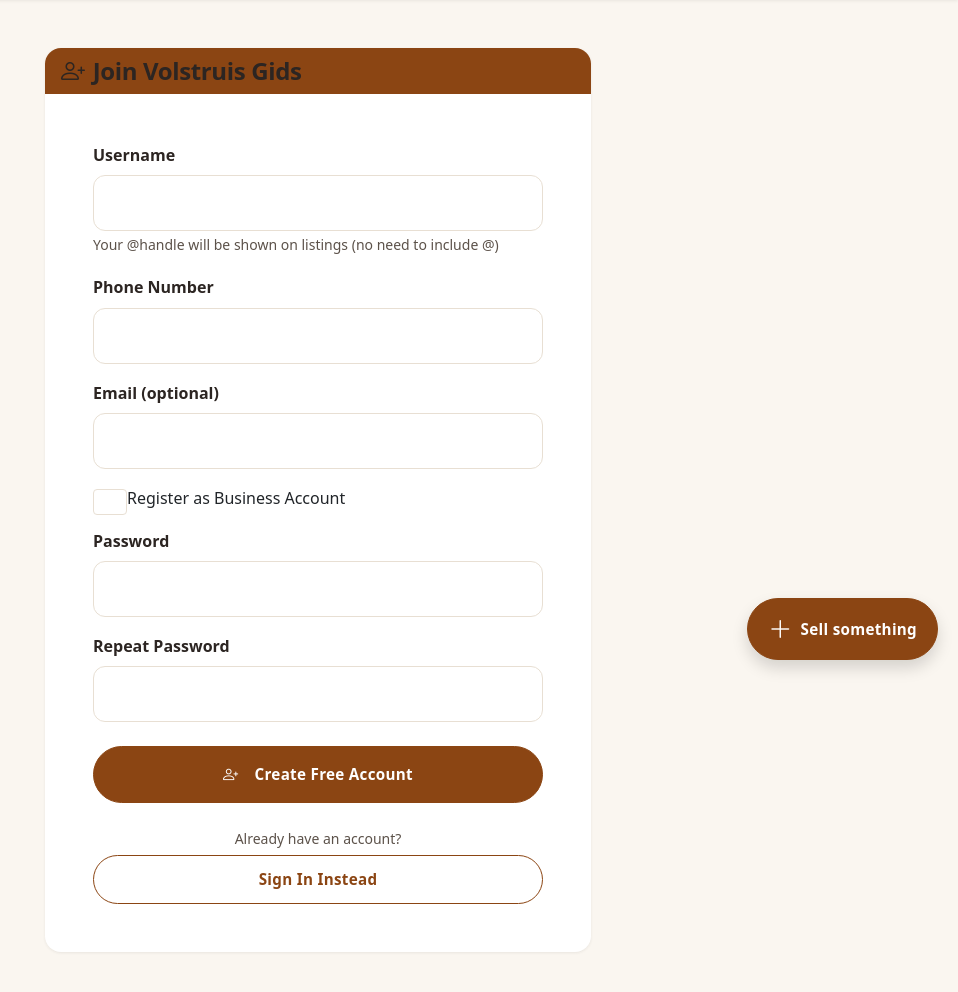
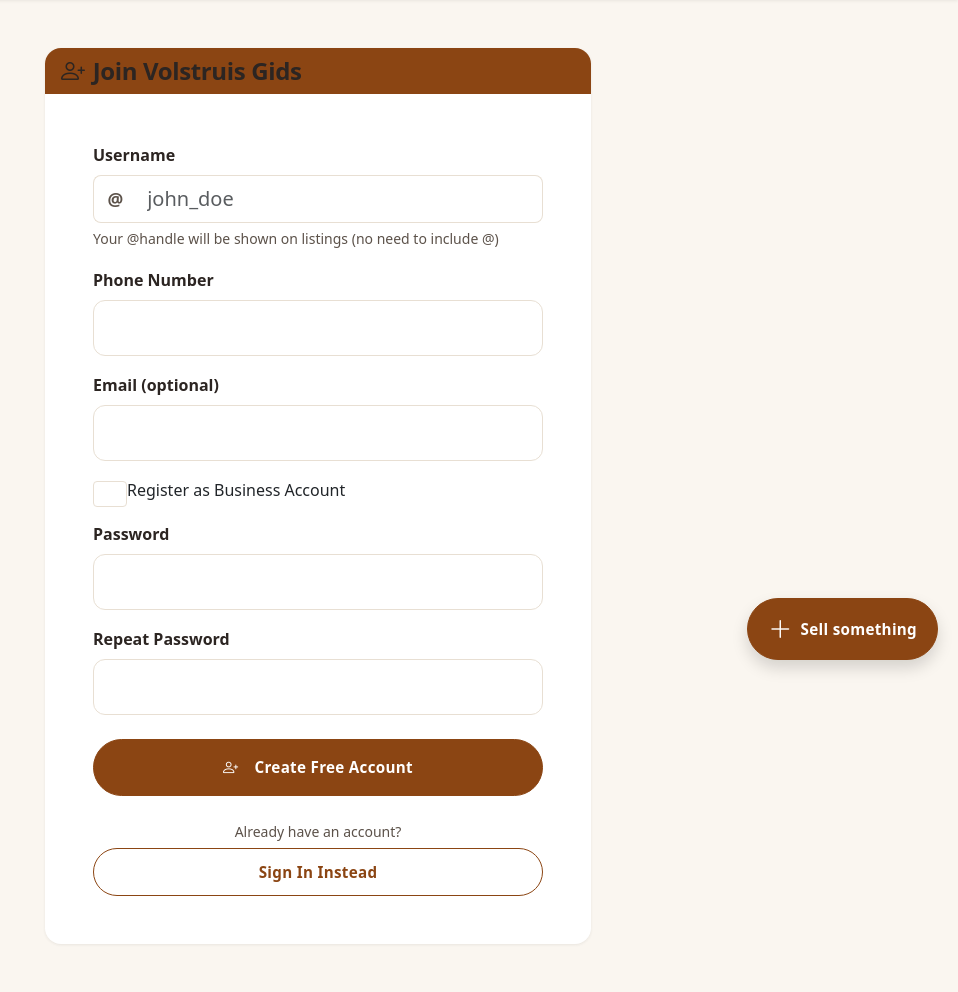
Before and after one commit to MarketExpander99/VolstruisGids, a Flask app: page /auth/register in a window 1280 px wide. Shown: the part 60-1052 px from the top of the page, without its empty margins (322-1280 px from the left). Run offline with Flask 3, Linux system fonts and the light colour scheme.

Commit message:
usrenmaehandling

```diff
--- a/app/blueprints/admin/routes.py
+++ b/app/blueprints/admin/routes.py
@@ -94,9 +94,9 @@
     pw_form = PasswordResetForm()
     credit_form = CreditAdjustForm()
 
-    # Prefill current username for change form display
+    # Prefill current username for change form display (strip legacy leading @ for clean @-prefix UX)
     if request.method == 'GET':
-        username_form.new_username.data = user.username
+        username_form.new_username.data = (user.username or '').lstrip('@')
 
     temp_password_display = None  # Only populated on successful reset
 
--- a/app/blueprints/auth/forms.py
+++ b/app/blueprints/auth/forms.py
@@ -5,17 +5,25 @@
 
 
 class LoginForm(FlaskForm):
-    username = StringField('Username', validators=[DataRequired(), Length(min=3, max=80)])
+    username = StringField('Username', validators=[
+        DataRequired(),
+        Length(min=3, max=30),
+        Regexp(r'^@?[a-zA-Z0-9_-]+$', message="Username can only contain letters, numbers, underscores and hyphens (leading @ is allowed but will be ignored).")
+    ])
     password = PasswordField('Password', validators=[DataRequired()])
     remember_me = BooleanField('Remember Me')
     submit = SubmitField('Sign In')
+
+    def validate_username(self, field):
+        if field.data:
+            field.data = field.data.strip().lstrip('@')
 
 
 class RegistrationForm(FlaskForm):
     username = StringField('Username', validators=[
         DataRequired(),
-        Length(min=3, max=80),
-        Regexp(r'^[A-Za-z0-9_.-]+$', message='Username may only contain letters, numbers, underscores, dots and dashes (no spaces or special characters).')
+        Length(min=3, max=30),
+        Regexp(r'^@?[a-zA-Z0-9_-]+$', message="Username can only contain letters, numbers, underscores and hyphens (leading @ is allowed but will be ignored).")
     ])
     phone = StringField('Phone Number', validators=[DataRequired(), Length(min=10, max=20)])
     email = StringField('Email (optional)', validators=[Optional(), Email()])
@@ -25,6 +33,10 @@
     business_name = StringField('Business / Company Name', validators=[Optional()])
     submit = SubmitField('Register')
 
+    def validate_username(self, field):
+        if field.data:
+            field.data = field.data.strip().lstrip('@')
+
     def validate_email(self, field):
         if field.data:  # only check if email was provided
             existing_user = User.query.filter_by(email=field.data).first()
--- a/app/static/css/custom.css
+++ b/app/static/css/custom.css
@@ -1007,6 +1007,43 @@
 .share-buttons-container .btn,
 .share-buttons-container a.btn {
   justify-content: center !important;
+}
+
+/* ============================================
+   USERNAME HANDLE @ PREFIX (Auth UX polish)
+   Visual @ prefix for login/register (and admin) inputs.
+   Clean separation, warm brand colors, focus states.
+   ============================================ */
+.input-group .input-group-text {
+    background-color: var(--surface);
+    border-color: var(--border);
+    color: var(--text-secondary);
+    border-right: none;
+    font-weight: 600;
+    padding-left: 0.85rem;
+    padding-right: 0.55rem;
+}
+
+.input-group .form-control {
+    border-left: none;
+}
+
+.input-group:focus-within .input-group-text,
+.input-group:focus-within .form-control {
+    border-color: var(--primary);
+}
+
+.input-group:focus-within .form-control {
+    box-shadow: 0 0 0 0.2rem rgba(139, 69, 19, 0.15);
+    background-color: #fff;
+}
+
+/* When inside input-group-lg (auth pages), keep consistent */
+.input-group-lg .input-group-text {
+    font-size: 1.1rem;
+    padding-top: 0.6rem;
+    padding-bottom: 0.6rem;
+}
   align-items: center !important;
   text-align: center;
   font-size: 0.72rem;
--- a/app/templates/admin/user_edit.html
+++ b/app/templates/admin/user_edit.html
@@ -16,7 +16,10 @@
                     {{ username_form.hidden_tag() }}
                     <div class="mb-3">
                         {{ username_form.new_username.label(class="form-label") }}
-                        {{ username_form.new_username(class="form-control") }}
+                        <div class="input-group">
+                            <span class="input-group-text">@</span>
+                            {{ username_form.new_username(class="form-control") }}
+                        </div>
                         {% for err in username_form.new_username.errors %}
                             <div class="text-danger small">{{ err }}</div>
                         {% endfor %}
--- a/app/templates/auth/login.html
+++ b/app/templates/auth/login.html
@@ -25,7 +25,10 @@
 
                         <div class="mb-3">
                             {{ form.username.label(class="form-label fw-semibold") }}
-                            {{ form.username(class="form-control form-control-lg") }}
+                            <div class="input-group input-group-lg">
+                                <span class="input-group-text">@</span>
+                                {{ form.username(class="form-control", placeholder="john_doe") }}
+                            </div>
                             {% for error in form.username.errors %}<div class="text-danger small">{{ error }}</div>{% endfor %}
                         </div>
 
--- a/app/templates/auth/register.html
+++ b/app/templates/auth/register.html
@@ -25,8 +25,11 @@
 
                         <div class="mb-3">
                             {{ form.username.label(class="form-label fw-semibold") }}
-                            {{ form.username(class="form-control form-control-lg") }}
-                            <small class="text-muted">Your @handle will be shown on listings (no need to include @)</small>
+                            <div class="input-group input-group-lg">
+                                <span class="input-group-text">@</span>
+                                {{ form.username(class="form-control", placeholder="john_doe") }}
+                            </div>
+                            <small class="text-muted d-block mt-1">Your @handle will be shown on listings (no need to include @)</small>
                             {% for error in form.username.errors %}<div class="text-danger small">{{ error }}</div>{% endfor %}
                         </div>
 
```
Also changed, not shown: app/blueprints/admin/forms.py (+10 -2 lines).
